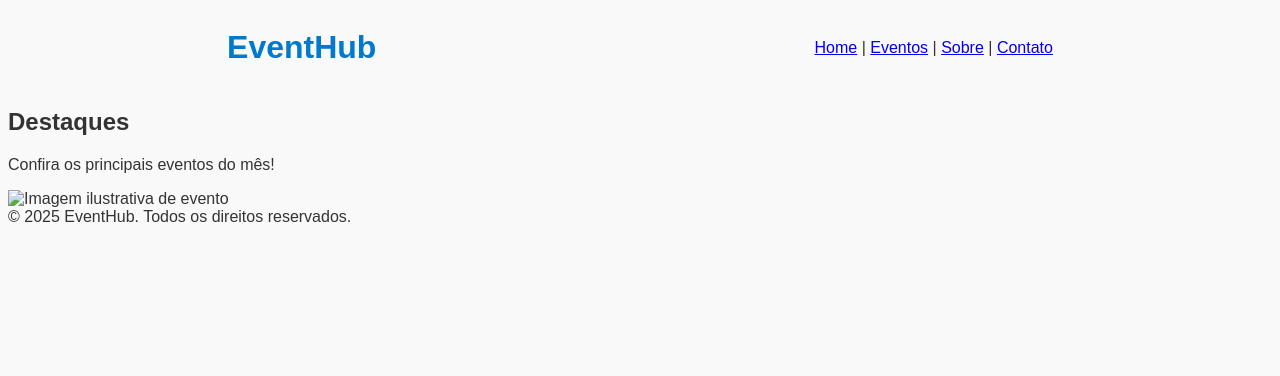
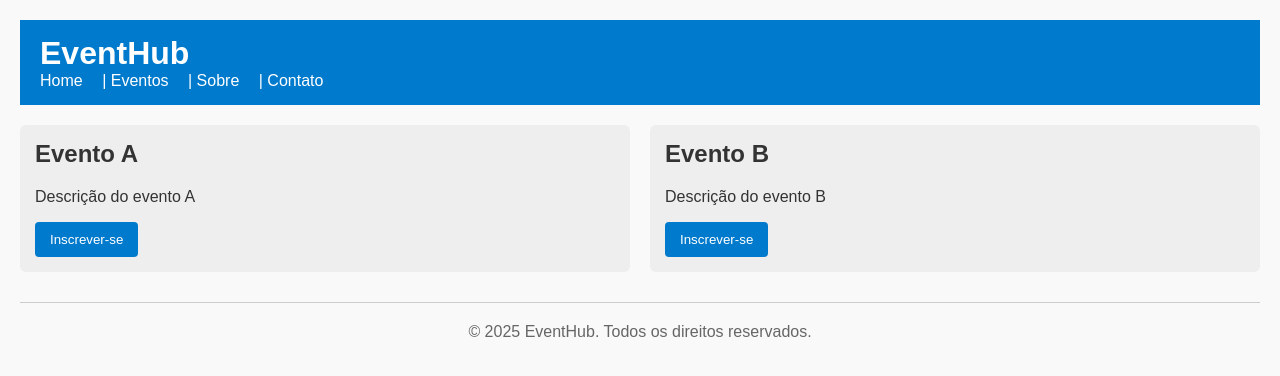
Before and after one commit to joaodebossan/aulaLabfrontend20252n1, a plain HTML site: page eventHub/index.html in a window 1280 px wide. Drawn offline with Linux system fonts and the light colour scheme.

Commit message:
quarto commit - pagina tomando forma

```diff
--- a/eventHub/css/style.css
+++ b/eventHub/css/style.css
@@ -2,24 +2,64 @@ body {
   font-family: Arial, sans-serif;
   background-color: #f9f9f9;
   color: #333;
+  margin: 0;
+  padding: 20px;
 }
 
-h1 {
-  color: #007acc;
+header {
+  background: #007acc;
+  color: white;
+  padding: 15px 20px;
 }
 
-h1:hover {
-  color: #99002e;
+header h1 {
+  margin: 0;
+}
+
+header nav a {
+  color: white;
+  margin-right: 15px;
+  text-decoration: none;
+}
+
+header nav a:hover {
   text-decoration: underline;
 }
 
-p {
-  font-size: 16px;
+.container {
+  display: flex;
+  gap: 20px;
+  margin-top: 20px;
 }
 
-.flex {
-    display:flex;
-    flex-flow: wrap;
-    align-items: center;
-    justify-content: space-around;
+.item {
+  background: #eee;
+  padding: 15px;
+  border-radius: 6px;
+  flex: 1;
 }
+
+.item h2 {
+  margin-top: 0;
+}
+
+button {
+  background: #007acc;
+  color: white;
+  border: none;
+  padding: 10px 15px;
+  border-radius: 4px;
+  cursor: pointer;
+}
+
+button:hover {
+  background: #005fa3;
+}
+
+footer {
+  text-align: center;
+  padding: 20px;
+  color: #666;
+  border-top: 1px solid #ccc;
+  margin-top: 30px;
+}
--- a/eventHub/index.html
+++ b/eventHub/index.html
@@ -6,22 +6,36 @@
   <link rel="stylesheet" href="css/style.css">
 </head>
 <body>
-  <header class="flex">
+
+  <header>
     <h1>EventHub</h1>
-    <div>
+    <nav>
       <a href="#">Home</a> |
       <a href="#">Eventos</a> |
       <a href="#">Sobre</a> |
       <a href="#">Contato</a>
+    </nav>
+  </header>
+
+  <main>
+    <div class="container">
+      <div class="item">
+        <h2>Evento A</h2>
+        <p>Descrição do evento A</p>
+        <button id="botaoA">Inscrever-se</button>
+      </div>
+      <div class="item">
+        <h2>Evento B</h2>
+        <p>Descrição do evento B</p>
+        <button id="botaoB">Inscrever-se</button>
+      </div>
     </div>
-  </header>
-  <main>
-    <h2>Destaques</h2>
-    <p>Confira os principais eventos do mês!</p>
-    <img src="img/evento.jpg" alt="Imagem ilustrativa de evento">
   </main>
+
   <footer>
     © 2025 EventHub. Todos os direitos reservados.
   </footer>
+
+  <script src="js/script.js"></script>
 </body>
 </html>
```
